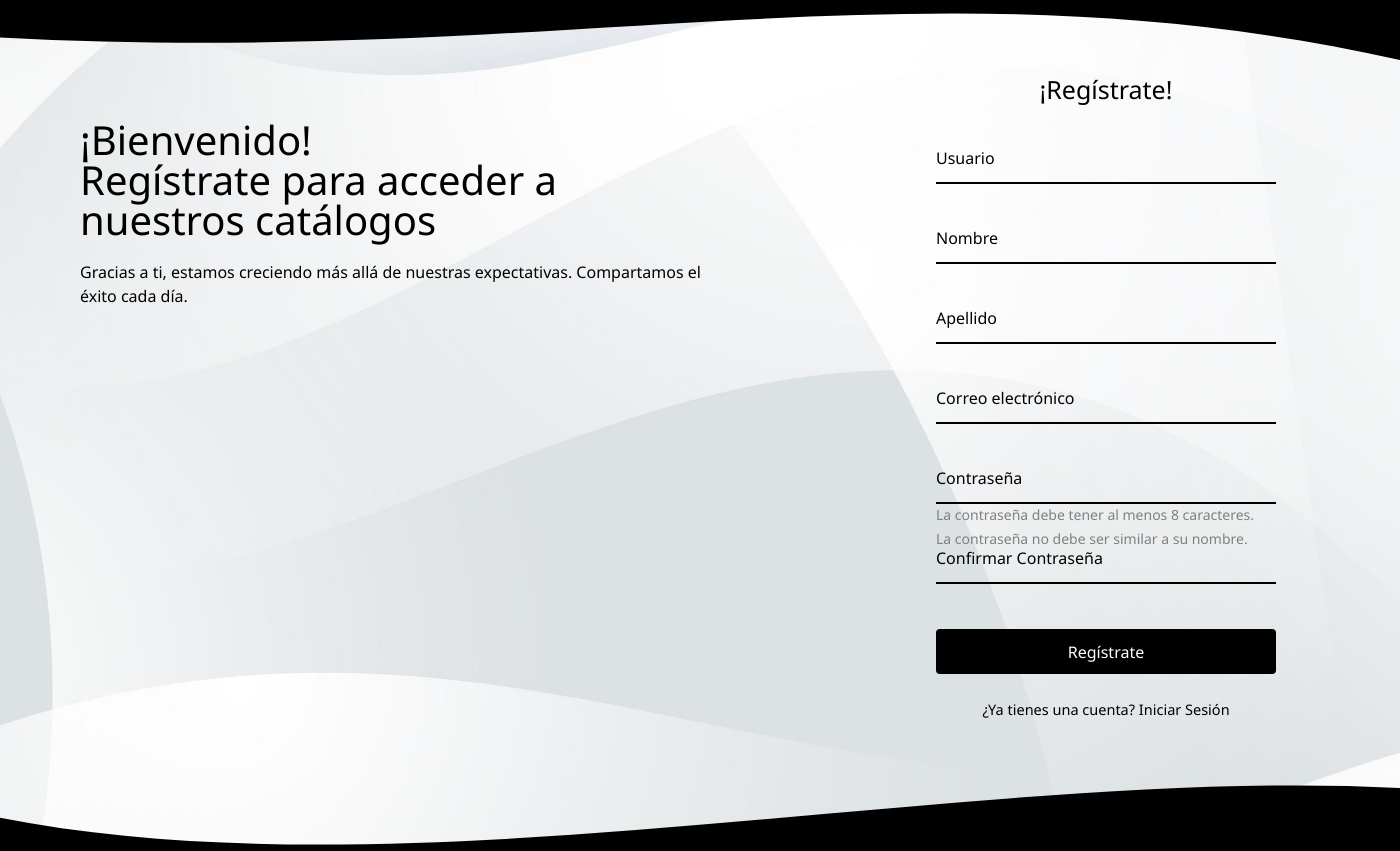
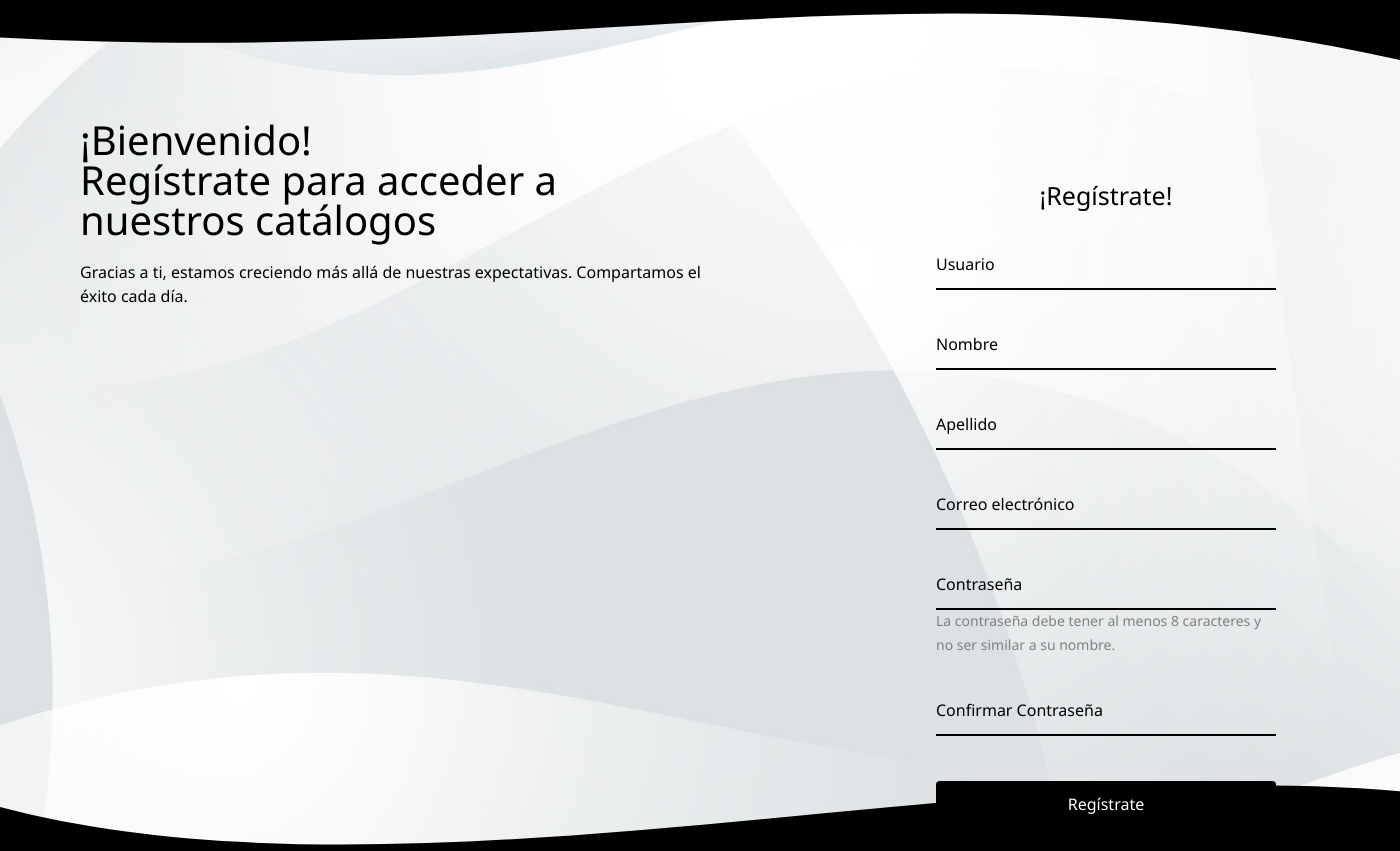
Before and after one commit to LuisParada7/TCM, a Django app: page /register/ in a window 1400 px wide; the page is wider, and only the part inside the window is pictured. Shown: the part 110-961 px from the top of that part. Run offline with Django 4.2, Linux system fonts and the light colour scheme; some libraries are stand-ins or nearby versions.

Commit message:
Update registro.html

```diff
--- a/templates/register/registro.html
+++ b/templates/register/registro.html
@@ -98,17 +98,14 @@
                         </div>
 
                         <div class="input-box">
-                            <span class="icon"><i class='bx bxs-lock-alt'></i></span>
-                            <input type="password" id="password-field" required name="password1">
+                            <span class="icon"><i class='bx bxs-lock-alt' ></i></span>
+                            <input type="password" required name="password1">
                             <label>Contraseña</label>
-                            <small style="color: grey;">La contraseña debe tener al menos 8 caracteres.</small>
-                            <br>
-                            <small style="color: grey;">La contraseña no debe ser similar a su nombre.</small>
-                        </div>
+                            <small style="color: grey;">La contraseña debe tener al menos 8 caracteres y no ser similar a su nombre.</small>
                         <div class="input-box">
-                            <span class="icon"><i class='bx bxs-lock-alt' ></i></span>
-                            <input type="password" id="confirm-password-field" required name="password2">
-                            <label>Confirmar Contraseña</label>
+                                <span class="icon"><i class='bx bxs-lock-alt' ></i></span>
+                                <input type="password" required name="password2">
+                                <label>Confirmar Contraseña</label>
                         </div>
 
                     <button class="btn">Regístrate</button>
```
